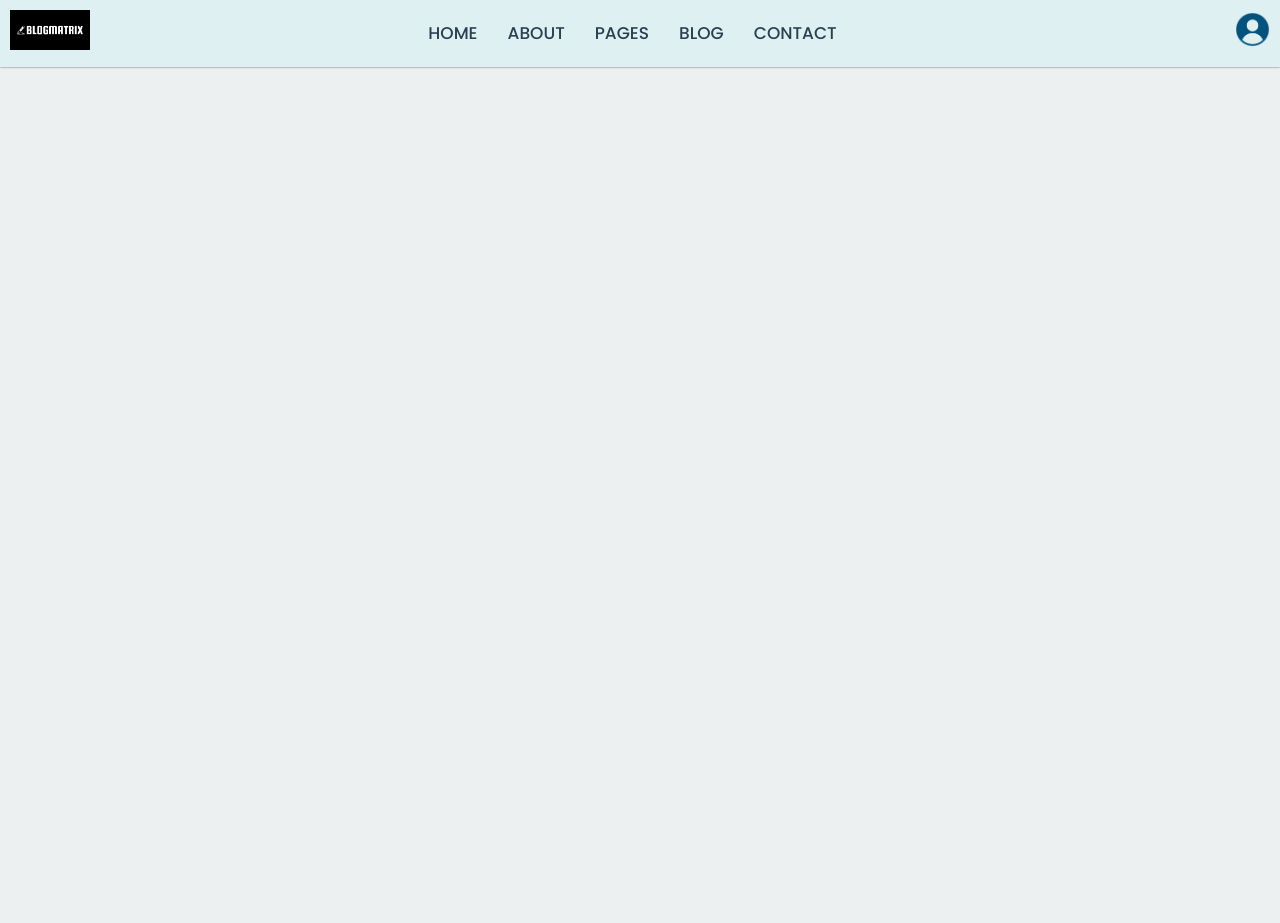
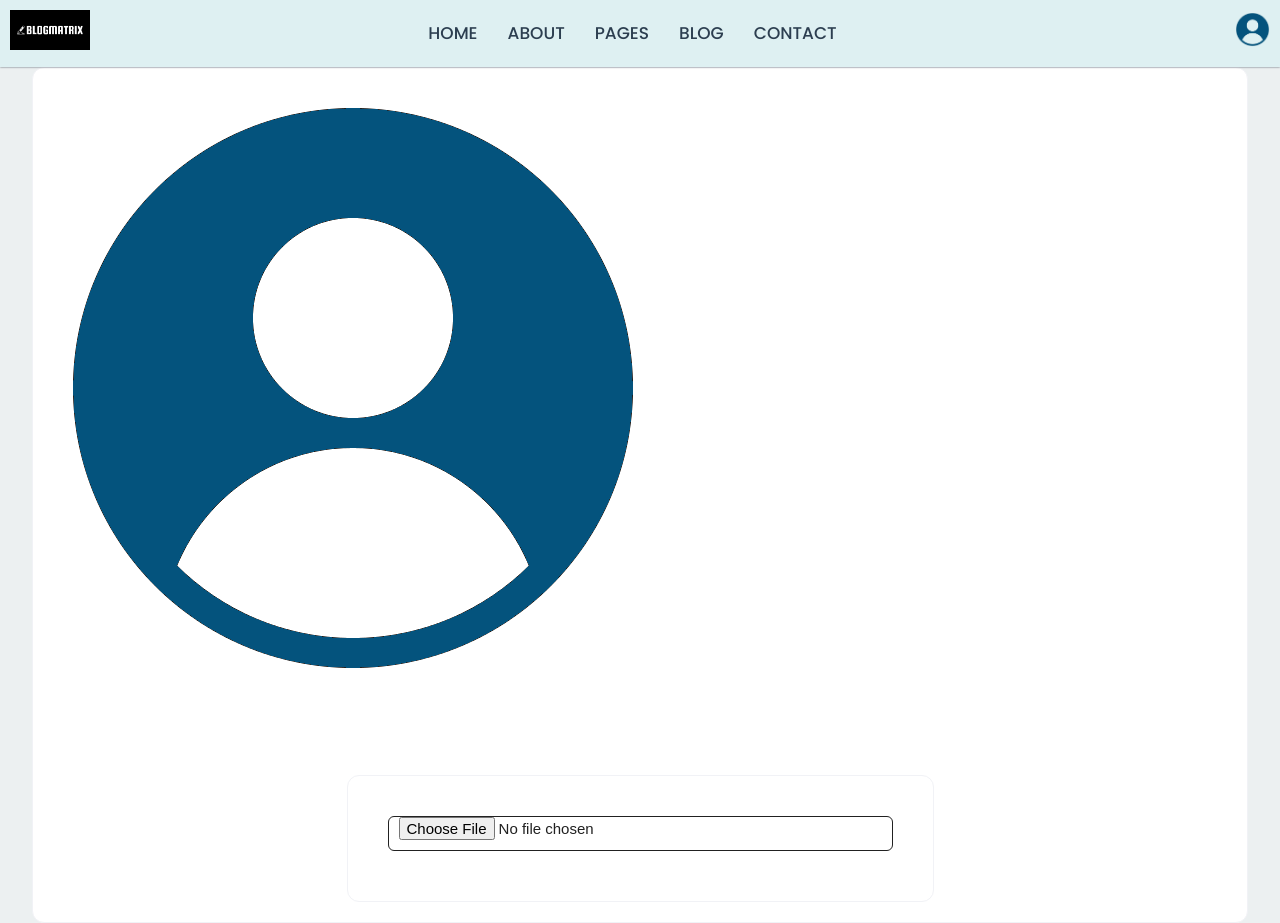
Before and after one commit to RavinduKavinda/blogmatrix, a React (Create React App) app in the folder frontend/: page /create in a window 1280 px wide. Before the commit the page ends 800 px from the top, so only its background shows below. Built offline with nearby package versions, Linux system fonts and the light colour scheme.

Commit message:
create post page

```diff
--- a/frontend/src/App.js
+++ b/frontend/src/App.js
@@ -6,6 +6,7 @@ import { Details } from "./pages/details/Details"
 import { Account } from "./pages/account/Account"
 import { Login } from "./pages/login/Login"
 import { Register } from "./pages/login/Register"
+import { Create } from "./components/create/Create"
 
 
 const App = () => {
@@ -19,6 +20,7 @@ const App = () => {
           <Route  path='/account' component={Account} />
           <Route  path='/login' component={Login} />
           <Route  path='/register' component={Register} />
+          <Route  path='/create' component={Create} />
         </Switch>
       </Router>
     </>
--- /dev/null
+++ b/frontend/src/components/create/Create.jsx
@@ -0,0 +1,23 @@
+import React from 'react'
+import './create.css'
+import profile from './../../assets/images/profile.png'
+
+export const Create = () => {
+  return (
+    <>
+        <section className="new__post">
+            <div className="container box__item">
+                <div className="img">
+                    <img src={profile} alt="" />
+                </div>
+
+                <form>
+                    <div className="input__file flex__center">
+                        <input type="file" />
+                    </div>
+                </form>
+            </div>
+        </section>
+    </>
+  )
+}
```
Also changed, not shown: frontend/src/components/create/create.css (added).
